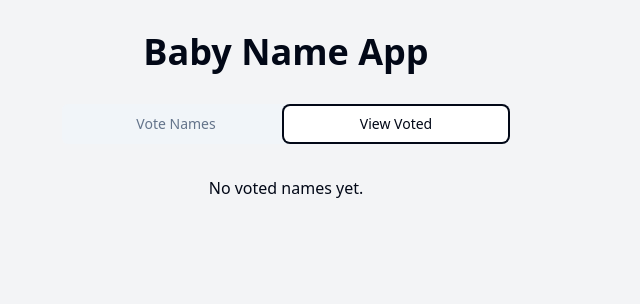
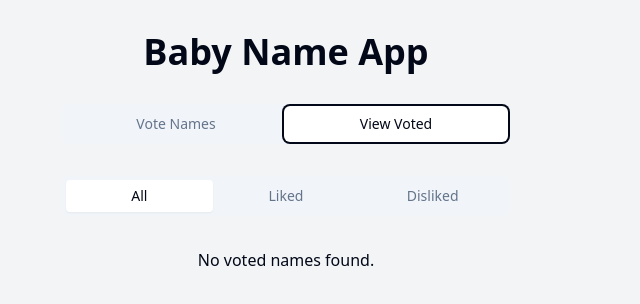
Before and after one commit to GPT-Engineer-App/babynames-vote-fest, a React (Vite) app: page / in a window 1280 px wide. Both pictures are taken after a click on the tab "View Voted". Shown: the top 304 px of the page, without its empty margins (354-994 px from the left). Built offline with nearby package versions, Linux system fonts and the light colour scheme.

Commit message:
Add filter for voted names
Implement a filter in the voted names view to differentiate between liked and disliked names.
[skip gpt_engineer]

```diff
--- a/src/pages/VotedNames.jsx
+++ b/src/pages/VotedNames.jsx
@@ -1,8 +1,11 @@
+import { useState } from 'react';
 import { useQuery } from '@tanstack/react-query';
 import { Card, CardContent, CardHeader, CardTitle } from "@/components/ui/card";
 import { ThumbsUp, ThumbsDown } from "lucide-react";
+import { Tabs, TabsList, TabsTrigger } from "@/components/ui/tabs";
 
 const VotedNames = () => {
+  const [filter, setFilter] = useState('all');
   const { data: votedNames, isLoading, isError } = useQuery({
     queryKey: ['votedNames'],
     queryFn: () => {
@@ -17,11 +20,24 @@ const VotedNames = () => {
   if (isLoading) return <div className="text-center mt-8">Loading...</div>;
   if (isError) return <div className="text-center mt-8">Error fetching voted names</div>;
 
+  const filteredNames = votedNames?.filter(vote => {
+    if (filter === 'liked') return vote.liked;
+    if (filter === 'disliked') return !vote.liked;
+    return true;
+  });
+
   return (
     <div>
-      {votedNames && votedNames.length > 0 ? (
+      <Tabs value={filter} onValueChange={setFilter} className="w-full max-w-md mx-auto mb-8">
+        <TabsList className="grid w-full grid-cols-3">
+          <TabsTrigger value="all">All</TabsTrigger>
+          <TabsTrigger value="liked">Liked</TabsTrigger>
+          <TabsTrigger value="disliked">Disliked</TabsTrigger>
+        </TabsList>
+      </Tabs>
+      {filteredNames && filteredNames.length > 0 ? (
         <div className="grid grid-cols-1 md:grid-cols-2 lg:grid-cols-3 gap-4">
-          {votedNames.map((vote) => (
+          {filteredNames.map((vote) => (
             <Card key={vote.id} className="shadow-md">
               <CardHeader>
                 <CardTitle className="text-2xl">{vote.name}</CardTitle>
@@ -36,6 +52,8 @@ const VotedNames = () => {
             </Card>
           ))}
         </div>
+      ) : filteredNames && filteredNames.length === 0 ? (
+        <p className="text-center">No {filter === 'all' ? 'voted' : filter} names found.</p>
       ) : (
         <p className="text-center">No voted names yet.</p>
       )}
```
